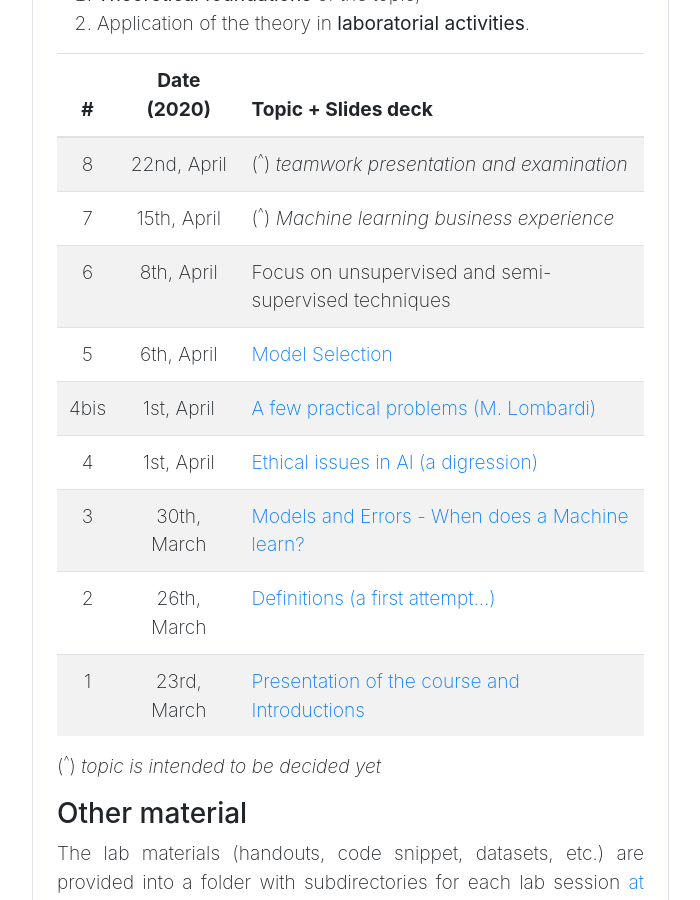
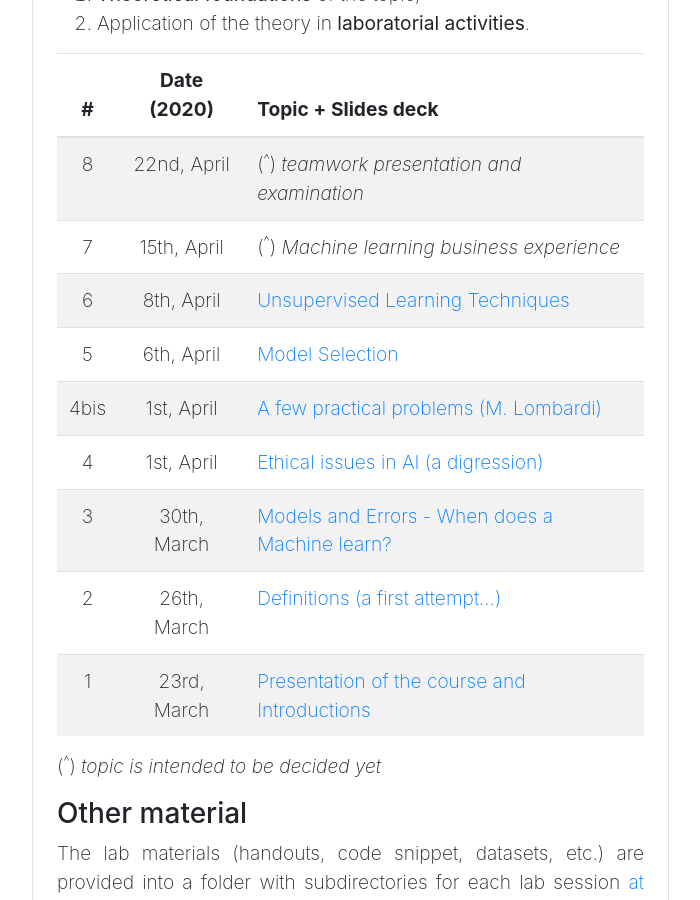
Before and after one commit to saltgz/saltgz.github.io, a Jekyll site: the page built from _posts/2020-03-31-ml-bbs.md, in a window 1280 px wide and 900 px high, scrolled down 3988 px. Shown: the whole window, without its empty margins (244-944 px from the left). Built offline with Jekyll 4.4.1, drawn with Linux system fonts in a browser that asks for light colours; comment, search, counter and statistics services are not loaded.

Commit message:
Update 2020-03-31-ml-bbs.md

```diff
--- a/_posts/2020-03-31-ml-bbs.md
+++ b/_posts/2020-03-31-ml-bbs.md
@@ -121,7 +121,7 @@ All lectures are intended to be split in two parts:
 | :-: | :----------: | ------------------- |
 | 8 | 22nd, April | (<sup>^</sup>) _teamwork presentation and examination_ |
 | 7 | 15th, April | (<sup>^</sup>) _Machine learning business experience_ |
-| 6 | 8th, April | Focus on unsupervised and semi-supervised techniques |
+| 6 | 8th, April | [Unsupervised Learning Techniques](https://liveunibo-my.sharepoint.com/:p:/g/personal/stefanopio_zingaro_unibo_it/EeBOzKy0fJVPhmkNlmeuzJsBNzZY6c5YGIv7f24_37pmHg?e=ehifNU) |
 | 5 | 6th, April | [Model Selection](https://liveunibo-my.sharepoint.com/:p:/g/personal/stefanopio_zingaro_unibo_it/EbekbpciB05NjrM0syKTaToBu3g5Bxk5kvZtb3b10Gsl0w?e=Glh813) |
 | 4bis | 1st, April | [A few practical problems (M. Lombardi)](https://liveunibo-my.sharepoint.com/:b:/g/personal/stefanopio_zingaro_unibo_it/EYI5o-9IVSFCkyw9DagUc7UBq7UgOk_n8Vg5PBnGSfub_w?e=FRdgV3) |
 | 4 | 1st, April | [Ethical issues in AI (a digression)](https://liveunibo-my.sharepoint.com/:p:/g/personal/stefanopio_zingaro_unibo_it/ES2f8za89fdFrW6iJUWD76EBrSgw3ZlkLL0hCx14Mm6RMg?e=hXjTFe) |
```
